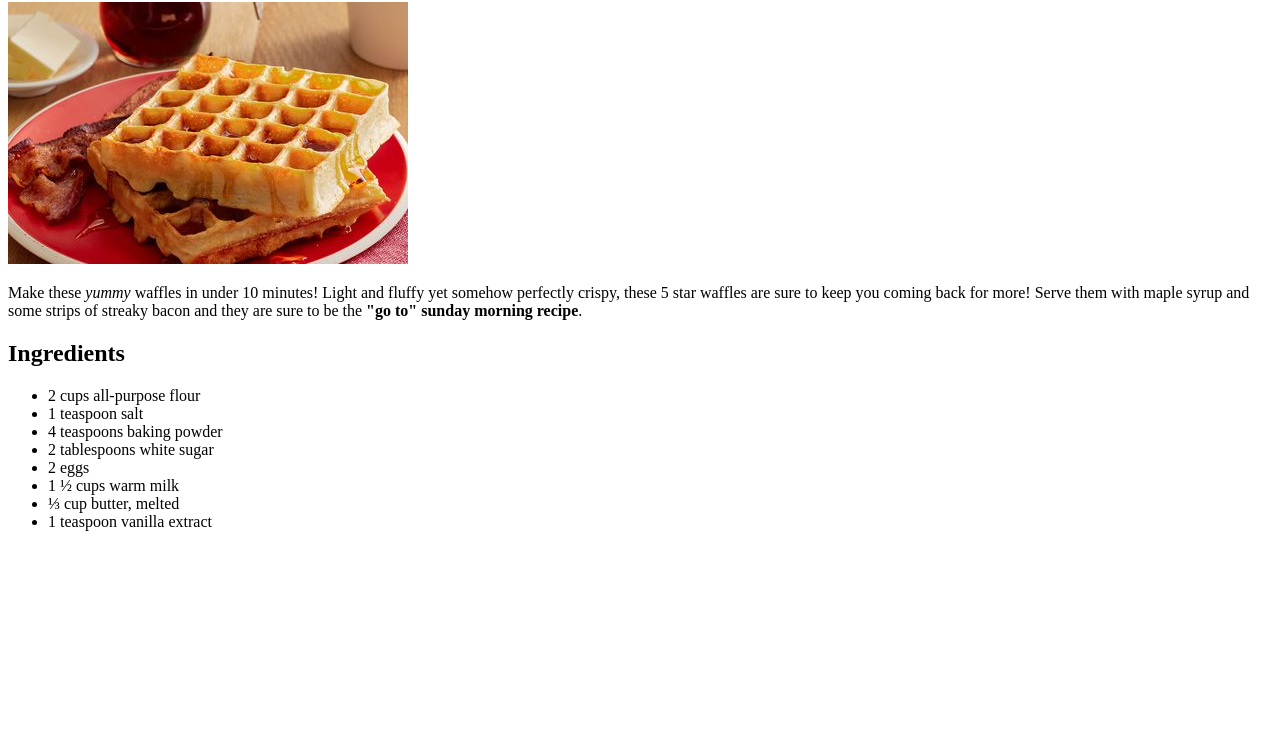
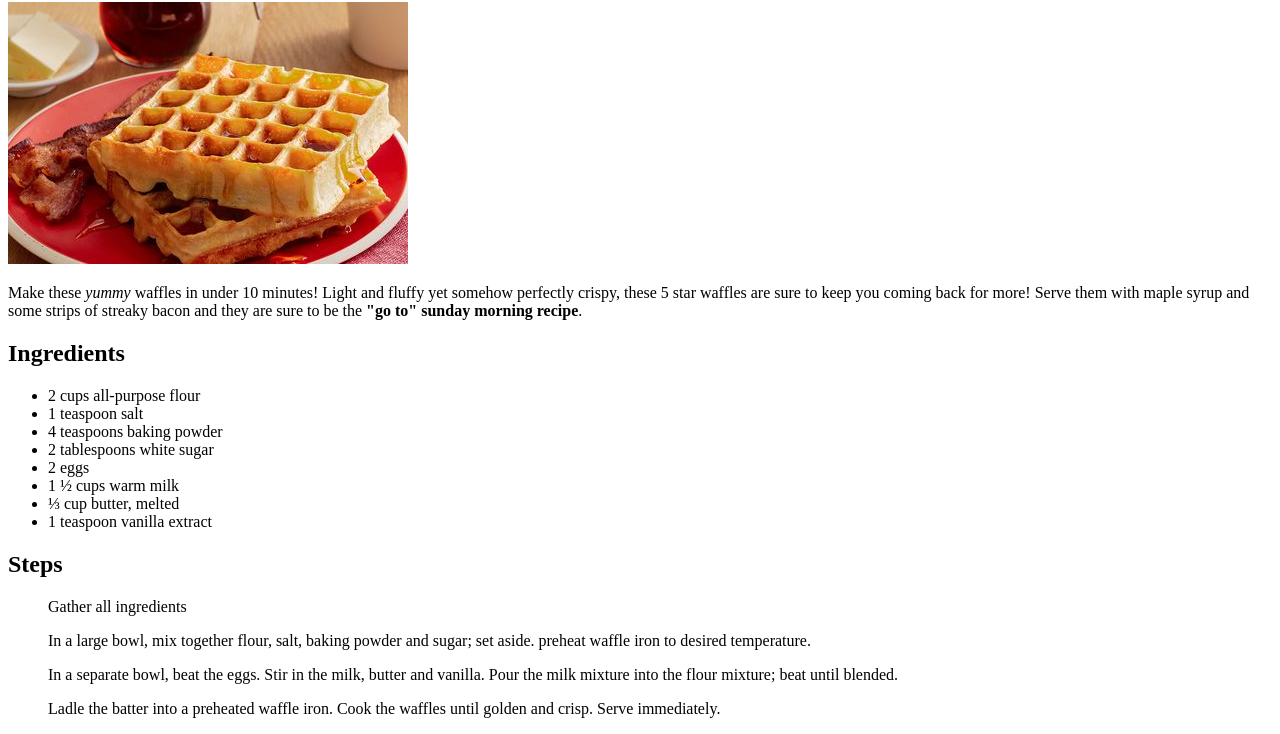
Before and after one commit to fernando-fiddymont/odin-recipes, a plain HTML site: page recipes/waffles.html in a window 1280 px wide. Shown: the part 78-812 px from the top of the page. Drawn offline with Linux system fonts and the light colour scheme.

Commit message:
Add 'Steps' section

```diff
--- a/recipes/waffles.html
+++ b/recipes/waffles.html
@@ -23,5 +23,20 @@
                 <li>⅓ cup butter, melted</li>
                 <li>1 teaspoon vanilla extract</li>
             </ul>
+        <h2>Steps</h2>
+            <ol>Gather all ingredients</ol>
+            <ol>
+                In a large bowl, mix together flour, salt, baking powder and sugar; set aside.
+                preheat waffle iron to desired temperature.
+            </ol>
+            <ol>
+                In a separate bowl, beat the eggs. Stir in the milk, butter and vanilla. Pour
+                the milk mixture into the flour mixture; beat until blended.
+            </ol>
+            <ol>
+                Ladle the batter into a preheated waffle iron. Cook the waffles until golden and crisp.
+                Serve immediately.
+            </ol>
+
     </body>
 </html>
```
